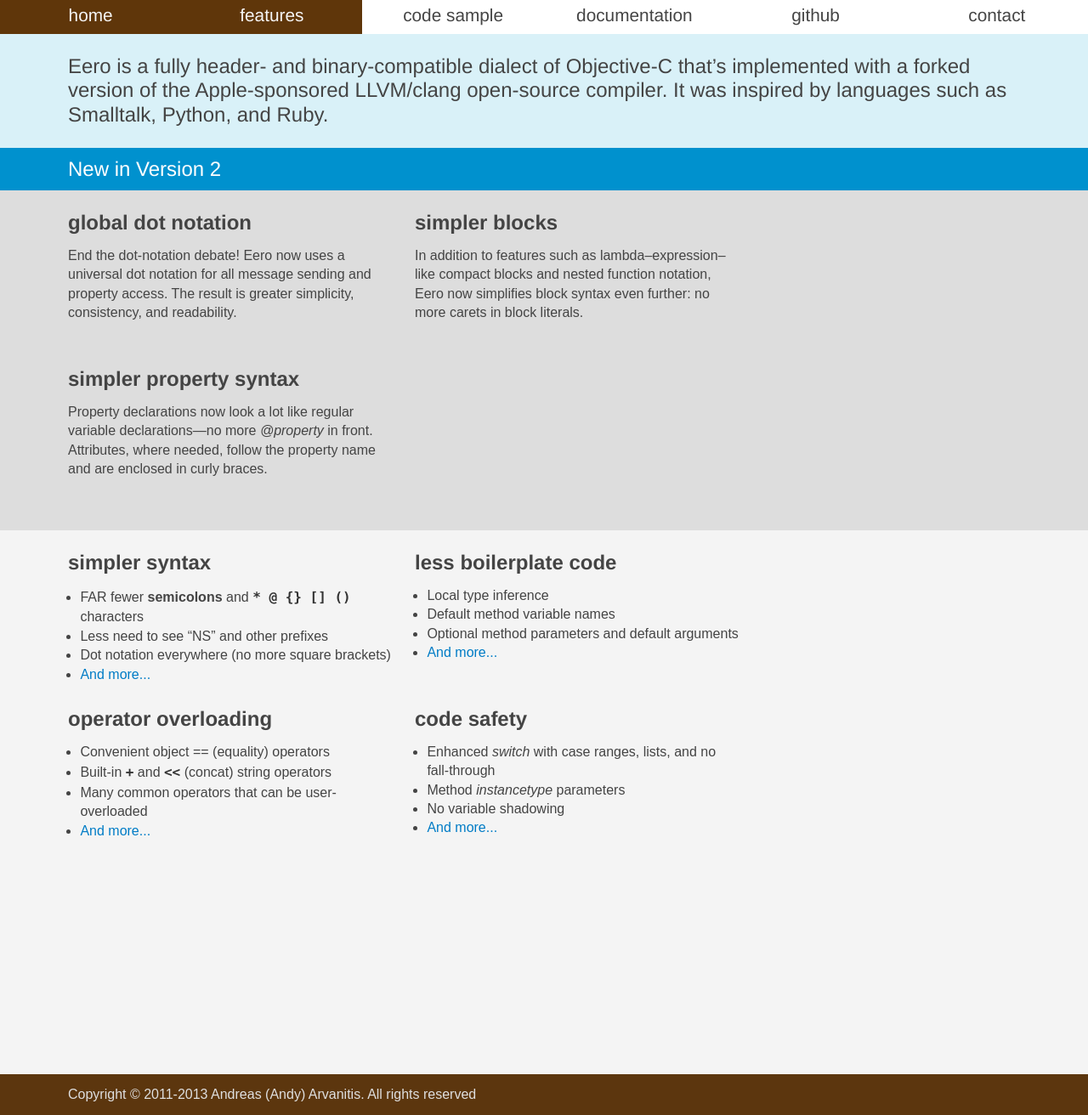
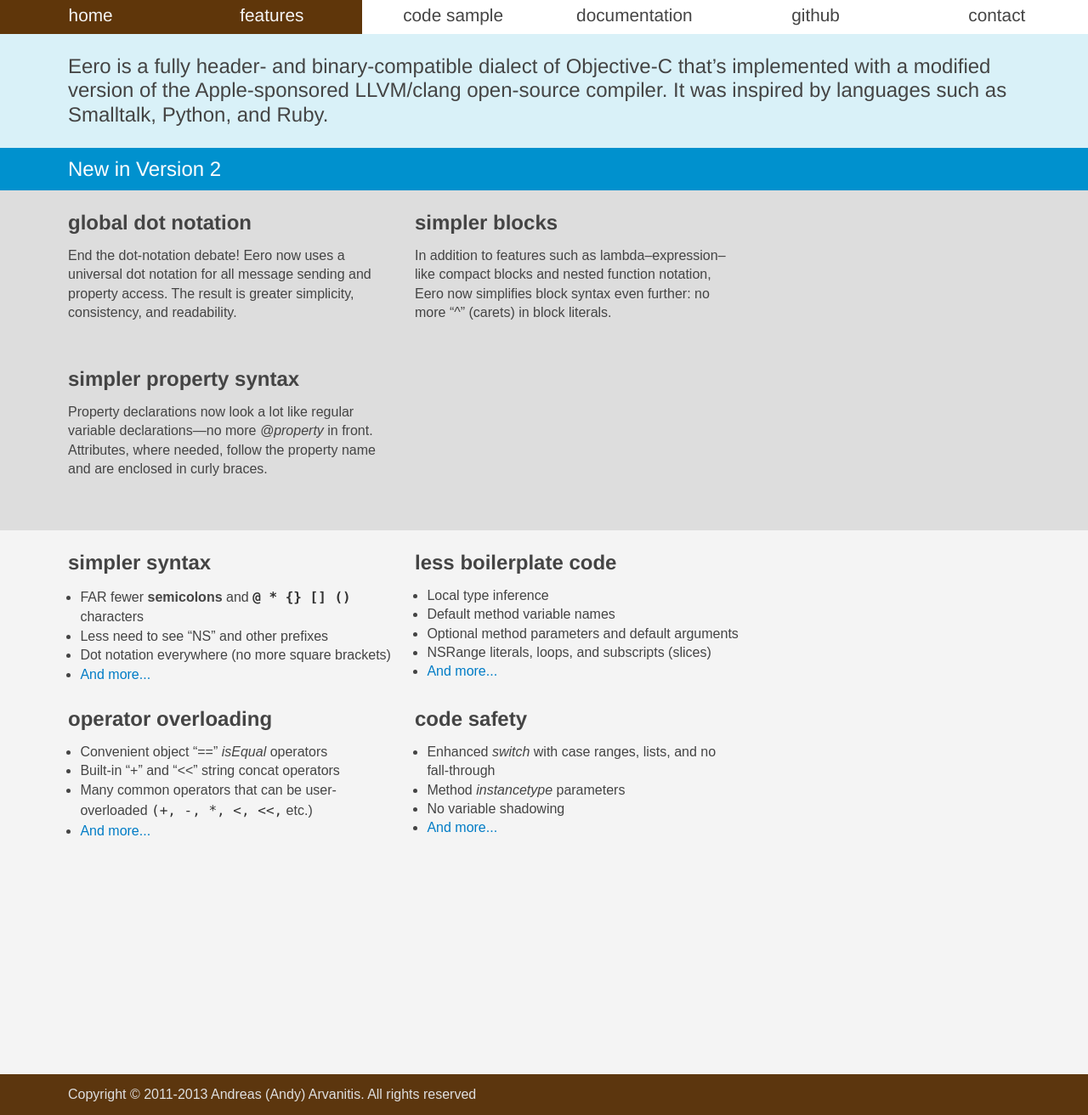
Before and after one commit to eerolanguage/eerolanguage.github.com, a Jekyll site: the page built from features/index.html, in a window 1280 px wide. Shown: the whole page at 85% size. Built offline with Jekyll 4.4.1, drawn with Linux system fonts in a browser that asks for light colours; some web fonts are replaced.

Commit message:
More text and styles adjustments

```diff
--- a/css/default.css
+++ b/css/default.css
@@ -292,6 +292,7 @@
 #dfquote {
   margin-top: 1em;
   font-style: italic;
+  font-size: 0.8em;
 }
 
 .benefits {
@@ -457,6 +458,7 @@
 #documentation #toc h3 {
   font-size: 0.9em;
   font-weight:lighter;
+  letter-spacing: 1px;
   margin: 0;
   padding: 0;
   padding-top: 0.1em;
--- a/features/index.html
+++ b/features/index.html
@@ -8,7 +8,7 @@
 <div class="featured featuredbackgroundcolor">
   <div id="whatiseero" class="largecopy copycolor contentmargins">
   Eero is a fully header- and binary-compatible dialect of Objective-C that’s
-  implemented with a forked version of the Apple-sponsored LLVM/clang
+  implemented with a modified version of the Apple-sponsored LLVM/clang
   open-source compiler. It was inspired by languages such as Smalltalk, Python,
   and Ruby.
   </div>
@@ -37,7 +37,7 @@
       <div class="copy copycolor">
         In addition to features such as lambda&ndash;expression&ndash;like compact blocks and
         nested function notation, Eero now simplifies block syntax even
-        further: no more carets in block literals.
+        further: no more “^” (carets) in block literals.
       </div>
     </div>
     <div class="feature">
@@ -57,7 +57,7 @@
       <span class="largecopy copycolor">simpler syntax</span>
       <div class="copy copycolor">
         <ul>
-          <li>FAR fewer <span>semicolons</span> and <pre><span>* @ {} [] ()</span></pre> characters</li>
+          <li>FAR fewer <span>semicolons</span> and <pre><span>@ * {} [] ()</span></pre> characters</li>
           <li>Less need to see “NS” and other prefixes</li>
           <li>Dot notation everywhere (no more square brackets)</li>
           <li><a href="/documentation/">And more...</a></li>
@@ -71,6 +71,7 @@
           <li>Local type inference</li>
           <li>Default method variable names</li>
           <li>Optional method parameters and default arguments</li>
+          <li>NSRange literals, loops, and subscripts (slices)</li>
           <li><a href="/documentation/">And more...</a></li>
         </ul>
       </div>
@@ -79,9 +80,10 @@
       <span class="largecopy copycolor">operator overloading</span>
       <div class="copy copycolor">
         <ul>
-          <li>Convenient object == (equality) operators</li>
-          <li>Built-in <pre><span>+</span></pre> and <pre><span>&lt;&lt;</span></pre> (concat) string operators</li>
-          <li>Many common operators that can be user-overloaded</li>
+          <li>Convenient object “==” <em>isEqual</em> operators</li>
+          <li>Built-in “+” and “&lt;&lt;” string concat operators</li>
+          <li>Many common operators that can be user-overloaded
+              <pre>(+, -, *, <, <<,</pre> etc.)</li>
           <li><a href="/documentation/">And more...</a></li>
         </ul>
       </div>
--- a/index.html
+++ b/index.html
@@ -39,7 +39,7 @@
       after a few months, even your own code can start to look like someone
       else’s. Eero’s streamlined syntax and Python-like indentation make code
       easier to read, understand, and maintain.
-      <div id="dfquote" class="smallcopy copycolor">
+      <div id="dfquote" class="copy copycolor">
         “Looks nice, to my eyes.” &mdash;John Gruber, via
         <a href="http://daringfireball.net/linked/2012/07/09/eero">Daring Fireball</a>
       </div>
```
Also changed, not shown: _posts/2012-06-17-documentation.md (+3 -3 lines).
